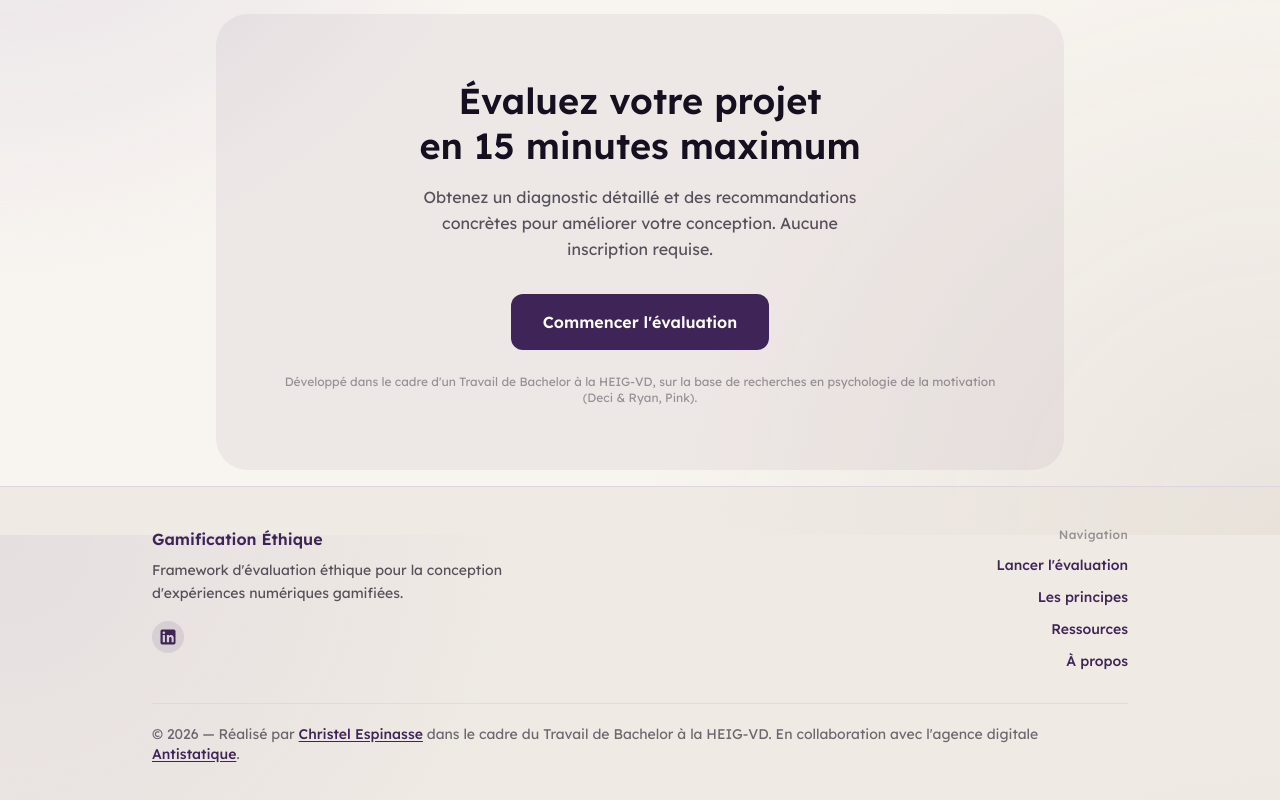
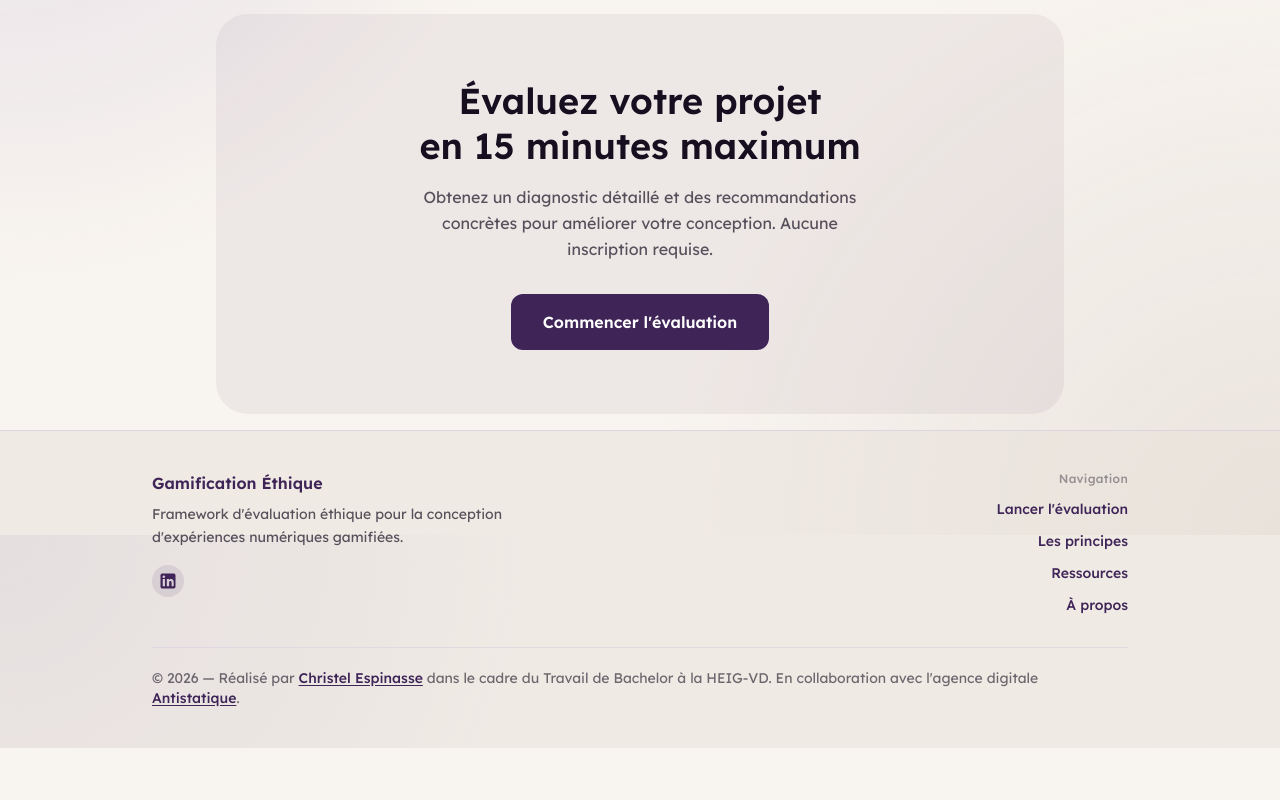
Before and after one commit to cassissssss/Gamification-ethique, a Next.js app: page / in a window 1280 px wide. Shown: the part 3465-4265 px from the top of the page. After the commit the page ends 4213 px from the top, so only its background shows below. Built offline with nearby package versions, Linux system fonts and the light colour scheme.

Commit message:
Minor modif

```diff
--- a/app/page.tsx
+++ b/app/page.tsx
@@ -386,10 +386,7 @@ export default function HomePage() {
             >
               Commencer l'évaluation
             </Link>
-            <p className="mt-6 text-xs text-foreground/40">
-              Développé dans le cadre d'un Travail de Bachelor à la HEIG-VD, sur la
-              base de recherches en psychologie de la motivation (Deci &amp; Ryan, Pink).
-            </p>
+
           </div>
         </div>
       </section>
```
